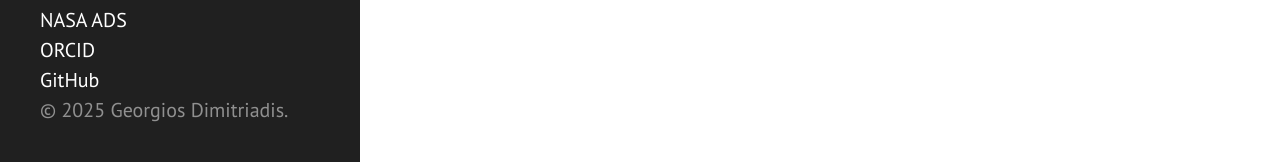
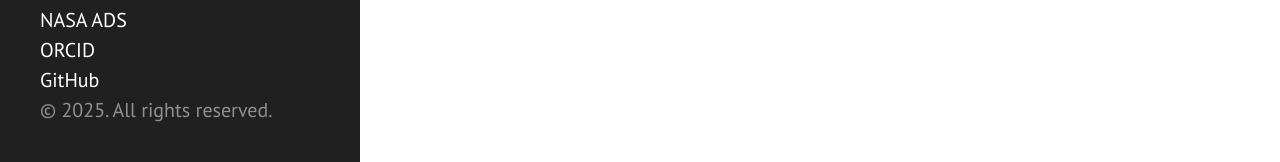
Before and after one commit to geodimitriadis/geodimitriadis.github.io, a Jekyll site: the page built from index.html, in a window 1280 px wide. Shown: the part 735-897 px from the top of the page. Built offline with Jekyll 4.4.1, drawn with Linux system fonts in a browser that asks for light colours; the list of posts is cut into pages by our own code.

Commit message:
Update sidebar.html

```diff
--- a/_includes/sidebar.html
+++ b/_includes/sidebar.html
@@ -32,6 +32,6 @@
       <a href="https://github.com/geodimitriadis" target="_blank" rel="noopener">GitHub</a>
     </div>
 
-    <p>&copy; {{ site.time | date: '%Y' }} {{ site.title }}.</p>
+    <p>&copy; {{ site.time | date: '%Y' }}. All rights reserved.</p>
   </div>
 </div>
```
